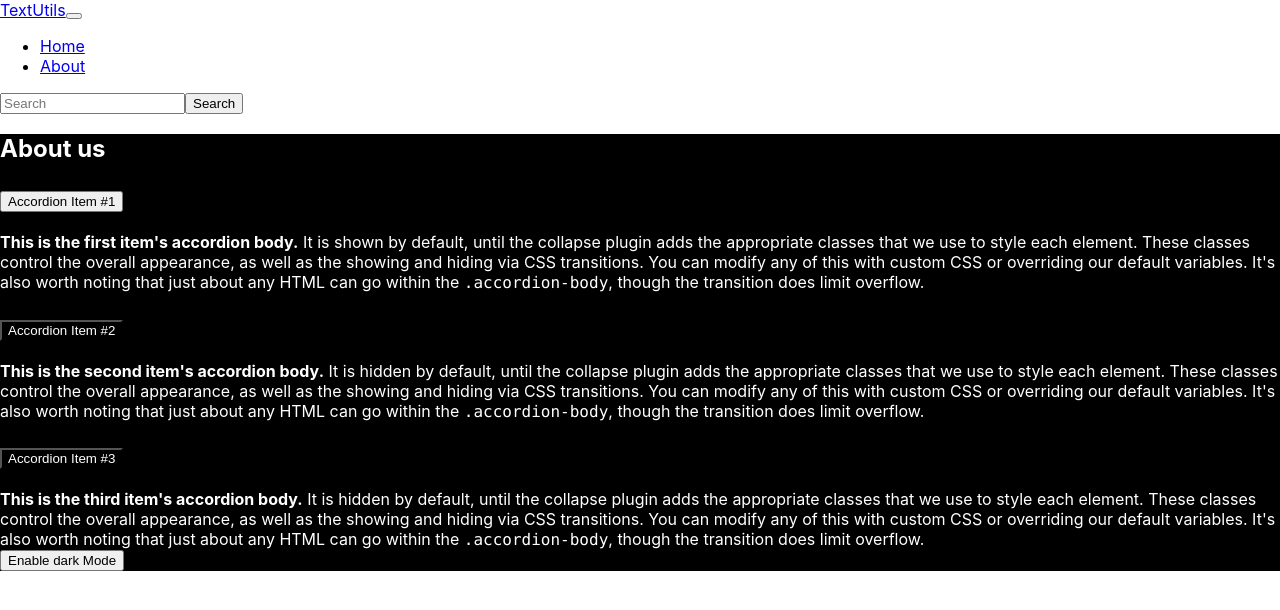
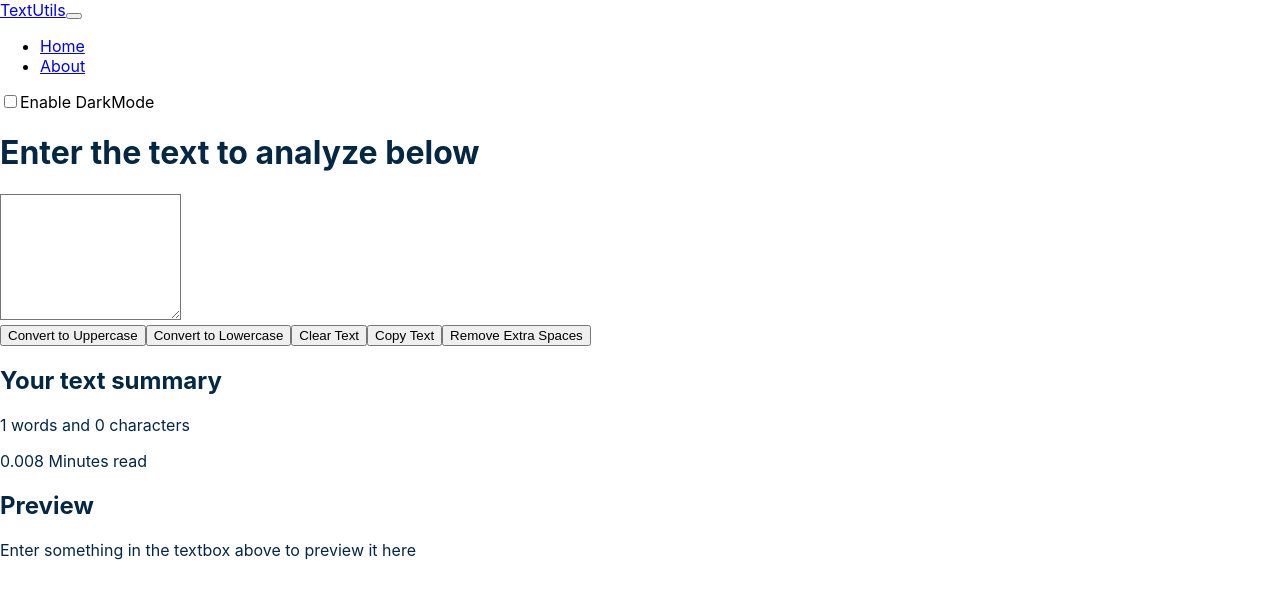
Before and after one commit to aryanmaheshwari1420/React, a React (Create React App) app in the folder my-app/: page / in a window 1280 px wide. Shown: the top 610 px of the page. Built offline with nearby package versions, Linux system fonts and the light colour scheme; the HTML template or start-up script is replaced by a standard one.

Commit message:
updating components

```diff
--- a/my-app/src/App.js
+++ b/my-app/src/App.js
@@ -1,15 +1,29 @@
 import './App.css';
+import Navbar from './components/Navbar';
+import TextForm from './components/TextForm';
+import React, { useState } from 'react';
 
-import About from './components/About';
-// import TextForm from './components/TextForm';
-import Navbar from './components/Navbar';
+
 function App() {
+  const [mode, setMode] = useState('light'); // Whether dark mode is enabled or not
+
+  const toggleMode = ()=>{
+    if(mode === 'light'){
+      setMode('dark');
+      document.body.style.backgroundColor = '#042743';
+    }
+    else{
+      setMode('light');
+      document.body.style.backgroundColor = 'white';
+    }
+  }
   return (
     <>
-    <Navbar title="TextUtils" aboutText="About"/>
+    {/* <Navbar title="TextUtils" aboutText="About TextUtils" /> */}
+    {/* <Navbar/> */}
+    <Navbar title="TextUtils" mode={mode} toggleMode={toggleMode} />
     <div className="container my-3">
-    {/* <TextForm heading = "Enter the text to analyze "/> */}
-    <About/>
+    <TextForm heading="Enter the text to analyze below" mode={mode}/>
     </div>
     </>
   );
--- a/my-app/src/components/About.js
+++ b/my-app/src/components/About.js
@@ -24,8 +24,6 @@
 
         }
     }
-
-
   return (
     <div className="container" style={mystyle}>
       <h2 className="my-3">About us</h2>
--- a/my-app/src/components/Navbar.js
+++ b/my-app/src/components/Navbar.js
@@ -1,10 +1,9 @@
 import React from 'react'
 import PropTypes from 'prop-types'
 
-
 export default function Navbar(props) {
     return (
-    <nav className="navbar navbar-expand-lg navbar-dark bg-dark">
+        <nav className={`navbar navbar-expand-lg navbar-${props.mode} bg-${props.mode}`}>
             <div className="container-fluid">
                 <a className="navbar-brand" href="/">{props.title}</a>
                 <button className="navbar-toggler" type="button" data-bs-toggle="collapse" data-bs-target="#navbarSupportedContent" aria-controls="navbarSupportedContent" aria-expanded="false" aria-label="Toggle navigation">
@@ -19,26 +18,27 @@
                             <a className="nav-link" href="/">{props.aboutText}</a>
                         </li>
                     </ul>
-        <form className="d-flex">
-          <input className="form-control me-2" type="search" placeholder="Search" aria-label="Search"/>
-          <button className="btn btn-outline-success" type="submit">Search</button>
-        </form>
+                    {/* <form className="d-flex">
+                        <input className="form-control me-2" type="search" placeholder="Search" aria-label="Search" />
+                        <button cla
+                        ssName="btn btn-primary" type="submit">Search</button>
+                    </form> */}
+                    <div className={`form-check form-switch text-${props.mode==='light'?'dark':'light'}`}>
+                        <input className="form-check-input" onClick={props.toggleMode} type="checkbox" id="flexSwitchCheckDefault"/>
+                        <label className="form-check-label" htmlFor="flexSwitchCheckDefault">Enable DarkMode</label>
+                    </div>
                 </div>
             </div>
         </nav>
     )
 }
 
-// for setting the datatypes for the props
-
 Navbar.propTypes = {
-    title : PropTypes.string.isRequired,
-    aboutText : PropTypes.string.isRequired
+    title: PropTypes.string.isRequired,
+    aboutText: PropTypes.string.isRequired
 }
 
-// default thing  for the props
-
 Navbar.defaultProps = {
-    title : 'Set title here',
-    aboutText : 'About text here'
-}
+    title: 'Set title here',
+    aboutText: 'About'
+  };
--- a/my-app/src/components/TextForm.js
+++ b/my-app/src/components/TextForm.js
@@ -1,49 +1,66 @@
-import React, { useState } from "react";
+import React, {useState} from 'react'
+
 
 export default function TextForm(props) {
-  const handleupclick = () => {
-    let newtext = text.toUpperCase();
-    setText(newtext);
-  };
-  const handlelowclick = () => {
-    let newtext = text.toLowerCase();
-    setText(newtext);
-  };
-
-  const handleClear = ()=>{
-    let newtext = ' ';
-    setText(newtext);
+    const handleUpClick = ()=>{
+        // console.log("Uppercase was clicked: " +  text);
+        let newText = text.toUpperCase();
+        setText(newText)
     }
 
-  const handleOnChange = (event) => {
-    setText(event.target.value);
-  };
-  const [text, setText] = useState("Enter text here"); // isko toh rat he lo bhut kaam aata hain
-  // text = "Wrong way to update the text"
-  // setText("new Text"); // correct way to update the text
+    const handleLoClick = ()=>{
+        let newText = text.toLowerCase();
+        setText(newText)
+    }
+
+    const handleClearClick = ()=>{
+        let newText = '';
+        setText(newText)
+    }
+
+    const handleOnChange = (event)=>{
+        // console.log("On change");
+        setText(event.target.value)
+    }
+
+    // Credits: A
+    const handleCopy = () => {
+        console.log("I am copy");
+        var text = document.getElementById("myBox");
+        text.select();
+        text.setSelectionRange(0, 9999);
+        navigator.clipboard.writeText(text.value);
+    }
+
+    // Credits: Coding Wala
+    const handleExtraSpaces = () => {
+        let newText = text.split(/[ ]+/);
+        setText(newText.join(" "))
+    }
+
+    const [text, setText] = useState('');
+    // text = "new text"; // Wrong way to change the state
+    // setText("new text"); // Correct way to change the state
     return (
         <>
-      <div className="container">
+        <div className="container" style={{color: props.mode==='dark'?'white':'#042743'}}>
             <h1>{props.heading}</h1>
             <div className="mb-3">
-          <textarea
-            className="form-control"
-            value={text}
-            onChange={handleOnChange}
-            id="myBox"
-            rows="8"
-          ></textarea>
+            <textarea className="form-control" value={text} onChange={handleOnChange} style={{backgroundColor: props.mode==='dark'?'grey':'white', color: props.mode==='dark'?'white':'#042743'}} id="myBox" rows="8"></textarea>
             </div>
-        <button className="btn btn-primary mx-2" onClick={handleupclick}>{" "}Convert to UpperCase{" "}</button>
-        <button className="btn btn-primary mx-2" onClick={handlelowclick}>{" "}Convert to lowerCase{" "}</button>
-        <button className="btn btn-primary mx-2" onClick={handleClear}>{" "}Clear text{" "}</button>
-
+            <button className="btn btn-primary mx-1" onClick={handleUpClick}>Convert to Uppercase</button>
+            <button className="btn btn-primary mx-1" onClick={handleLoClick}>Convert to Lowercase</button>
+            <button className="btn btn-primary mx-1" onClick={handleClearClick}>Clear Text</button>
+            <button className="btn btn-primary mx-1" onClick={handleCopy}>Copy Text</button>
+            <button className="btn btn-primary mx-1" onClick={handleExtraSpaces}>Remove Extra Spaces</button>
         </div>
-      <div className="container my-3" >
-        <h1>Your text summary here </h1>
-        <p>Total words are {text.split(" ").length} and characters are {text.length} </p>
-        <p>Average reading time {0.008 *text.split(" ").length}</p>
+        <div className="container my-3" style={{color: props.mode==='dark'?'white':'#042743'}}>
+            <h2>Your text summary</h2>
+            <p>{text.split(" ").length} words and {text.length} characters</p>
+            <p>{0.008 *  text.split(" ").length} Minutes read</p>
+            <h2>Preview</h2>
+            <p>{text.length>0?text:"Enter something in the textbox above to preview it here"}</p>
         </div>
         </>
-  );
+    )
 }
```
Lines whose indentation alone changed are shown as unchanged.
